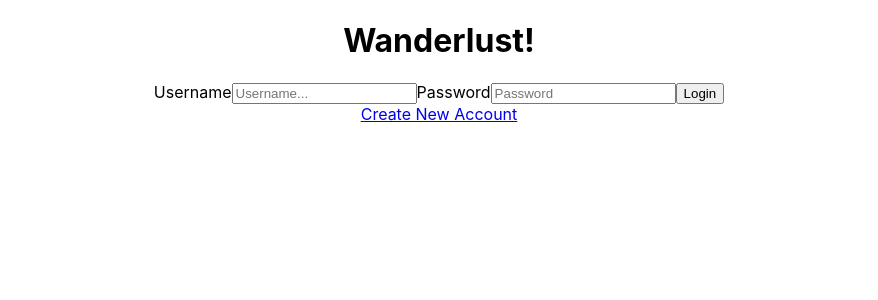
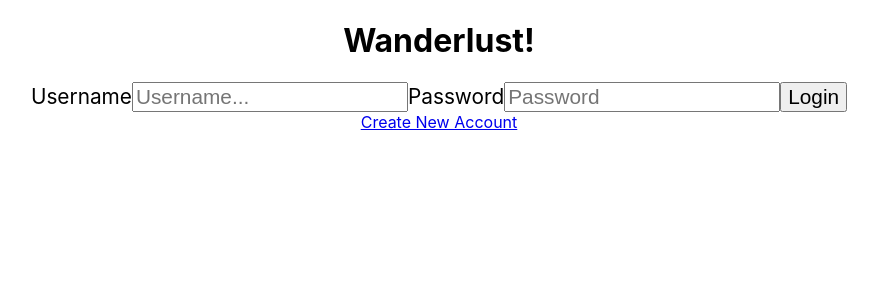
Before and after one commit to lambda-wanderlust/frontend, a React (Create React App) app: page / in a window 1280 px wide. Shown: the top 300 px of the page, without its empty margins (201-1079 px from the left). Built offline with nearby package versions, Linux system fonts and the light colour scheme.

Commit message:
Basic styled-comp, and basic .put

```diff
--- a/src/components/LoginForm.js
+++ b/src/components/LoginForm.js
@@ -1,6 +1,19 @@
 import React from 'react';
 import axios from 'axios';
 import { withRouter } from "react-router-dom";
+import styled from 'styled-components';
+
+const StyledButton = styled.button`
+    font-size: 1.3rem;
+`;
+
+const StyledInput = styled.input`
+    font-size: 1.3rem;
+`;
+
+const StyledLabel = styled.label`
+    font-size: 1.3rem;
+`;
 
 class LoginForm extends React.Component {
   constructor(props) {
@@ -41,8 +54,8 @@ class LoginForm extends React.Component {
     return (
       <form onSubmit={this.onSubmit}>
 
-        <label>Username</label>
-        <input
+        <StyledLabel>Username</StyledLabel>
+        <StyledInput
           type="text"
           placeholder='Username...'
           name='username'
@@ -51,8 +64,8 @@ class LoginForm extends React.Component {
           required
         />
 
-        <label>Password</label>
-        <input
+        <StyledLabel>Password</StyledLabel>
+        <StyledInput
           type="password"
           placeholder='Password'
           name="password"
@@ -61,7 +74,7 @@ class LoginForm extends React.Component {
           required
         />
 
-        <button>Login</button>
+        <StyledButton>Login</StyledButton>
 
       </form>
     )
--- a/src/components/travelInfo/CreateExp.js
+++ b/src/components/travelInfo/CreateExp.js
@@ -1,7 +1,14 @@
 import React from "react";
-
+import styled from 'styled-components';
 import axios from "axios";
 
+const StyledInput = styled.input`
+    font-size: 1.3rem;
+`;
+
+const StyledButton = styled.button`
+    font-size: 1.3rem;
+`;
 class CreateExp extends React.Component {
   constructor(props) {
     super();
@@ -45,42 +52,42 @@ class CreateExp extends React.Component {
     return (
       <div>
         <form onSubmit={this.handleSubmit}>
-          <input
+          <StyledInput
             type="text"
             placeholder="What Location..."
             name="location"
             value={this.state.location}
             onChange={this.handleChange}
           />
-          <input
+          <StyledInput
             type="text"
             placeholder="What Quantity..."
             name="quantity"
             value={this.state.quantity}
             onChange={this.handleChange}
           />
-          <input
+          <StyledInput
             type="text"
             placeholder="What Units..."
             name="units"
             value={this.state.units}
             onChange={this.handleChange}
           />
-          <input
+          <StyledInput
             type="text"
             placeholder="What Trip Type..."
             name="trip_type"
             value={this.state.trip_type}
             onChange={this.handleChange}
           />
-          <input
+          <StyledInput
             type="text"
             placeholder="What Service Type..."
             name="service_type"
             value={this.state.service_type}
             onChange={this.handleChange}
           />
-          <button>Add Trip</button>
+          <StyledButton>Add Trip</StyledButton>
         </form>
       </div>
     );
--- a/src/components/travelInfo/SingleTripCard.js
+++ b/src/components/travelInfo/SingleTripCard.js
@@ -1,5 +1,11 @@
 import React from "react";
 import Spinner from "../Spinner/Spinner.js";
+import styled from 'styled-components';
+
+
+const StyledButton = styled.button`
+    font-size: 1.3rem;
+`;
 
 const SingleTripCard = props => {
   const { id } = props.match.params;
@@ -14,13 +20,12 @@ const SingleTripCard = props => {
   if (trip) {
     return (
       <div>
-        <p>{trip.location}</p>
-        <p>{trip.quantity}</p>
-        <p>{trip.units}</p>
-        <p>{trip.trip_type}</p>
-        <p>{trip.service_type}</p>
+        <p>Location: {trip.location}</p>
+        <p>Time Required: {trip.quantity} {trip.units}</p>
+        <p>Trip Terrain: {trip.trip_type}</p>
+        <p>Trip Type: {trip.service_type}</p>
         {props.guide ? (
-          <button onClick={updateExp}>Update Experience</button>
+          <StyledButton onClick={updateExp}>Update Experience</StyledButton>
         ) : null}
       </div>
     );
--- a/src/components/travelInfo/TravelCard.js
+++ b/src/components/travelInfo/TravelCard.js
@@ -2,10 +2,11 @@ import React from "react";
 
 import { Link } from "react-router-dom";
 
-const TravelCard = props => {
 
 
 
+
+const TravelCard = props => {
 
 
   return (
--- a/src/components/travelInfo/TravelInfo.js
+++ b/src/components/travelInfo/TravelInfo.js
@@ -4,6 +4,20 @@ import { Route, withRouter } from "react-router-dom";
 import TravelCard from "./TravelCard";
 import SingleTripCard from "./SingleTripCard";
 import UpdateExp from "./UpdateExp";
+import styled from 'styled-components';
+
+const CardWrapper = styled.div`
+    border: 2px solid black;
+    margin: 10px;
+`;
+
+const StyledButton = styled.button`
+    font-size: 1.3rem;
+`;
+
+const StyledInput = styled.input`
+    font-size: 1.3rem;
+`;
 
 class TravelInfo extends React.Component {
   constructor(props) {
@@ -37,6 +51,10 @@ class TravelInfo extends React.Component {
     this.props.history.push("/create-exp");
   };
 
+  searchHandler = e => {
+
+  }
+
   updatePickedTrip = (location, quantity, units, trip_type, service_type) => {
     //     console.log(this.state);
     //     this.setState(prevState => {
@@ -59,16 +77,20 @@ class TravelInfo extends React.Component {
     // console.log(this.props.props.guide);
     return (
       <div>
-        <input type="text" name="search" onChange={this.handleChange} />
+        <StyledInput type="text" name="search" onChange={this.handleChange} onSubmit={this.searchHandler} />
         {this.props.props.guide ? (
-          <button onClick={this.createExperience}>Create Experience</button>
+          <StyledButton onClick={this.createExperience}>Create Experience</StyledButton>
         ) : null}
         <Route
           exact
           path="/travel-info"
           render={props => {
             return this.state.trips.map(trip => {
-              return <TravelCard key={trip.id} trip={trip} />;
+              return (
+                <CardWrapper key={trip.id}>
+                    <TravelCard key={trip.id} trip={trip} />
+                </CardWrapper>
+              );
             });
           }}
         />
@@ -76,12 +98,14 @@ class TravelInfo extends React.Component {
           path="/travel-info/experiences/:id"
           render={props => {
             return (
+                <CardWrapper key={Date.now()}>
                     <SingleTripCard
                         {...props}
                         trips={this.state.trips}
                         guide={this.props.props.guide}
                         updatePickedTrip={this.updatePickedTrip}
                     />
+                </CardWrapper>
             );
           }}
         />
--- a/src/components/travelInfo/UpdateExp.js
+++ b/src/components/travelInfo/UpdateExp.js
@@ -1,6 +1,15 @@
 import React from "react";
 import Spinner from '../Spinner/Spinner';
 import axios from "axios";
+import styled from 'styled-components';
+
+const StyledInput = styled.input`
+    font-size: 1.3rem;
+`;
+
+const StyledButton = styled.button`
+    font-size: 1.3rem;
+`;
 
 class UpdateExp extends React.Component {
   constructor(props) {
@@ -85,7 +94,7 @@ class UpdateExp extends React.Component {
         return (
             <div>
                 <form>
-                    <input
+                    <StyledInput
                         type="text"
                         placeholder="What Location..."
                         name="location"
@@ -93,28 +102,28 @@ class UpdateExp extends React.Component {
                         onChange={this.handleChange}
 
                     />
-                    <input
+                    <StyledInput
                         type="text"
                         placeholder="What Quantity..."
                         name="quantity"
                         value={this.state.trip.quantity}
                         onChange={this.handleChange}
                     />
-                    <input
+                    <StyledInput
                         type="text"
                         placeholder="What Units..."
                         name="units"
                         value={this.state.trip.units}
                         onChange={this.handleChange}
                     />
-                    <input
+                    <StyledInput
                         type="text"
                         placeholder="What Trip Type..."
                         name="trip_type"
                         value={this.state.trip.trip_type}
                         onChange={this.handleChange}
                     />
-                    <input
+                    <StyledInput
                         type="text"
                         placeholder="What Service Type..."
                         name="service_type"
@@ -122,8 +131,8 @@ class UpdateExp extends React.Component {
                         onChange={this.handleChange}
                     />
                 </form>
-                <button onClick={this.handleUpdate}>Update Trip Info</button>
-                <button onClick={this.deletePost}>Delete Trip</button>
+                <StyledButton onClick={this.handleUpdate}>Update Trip Info</StyledButton>
+                <StyledButton onClick={this.deletePost}>Delete Trip</StyledButton>
             </div>
         );
     }
```
Lines whose indentation alone changed are shown as unchanged.
